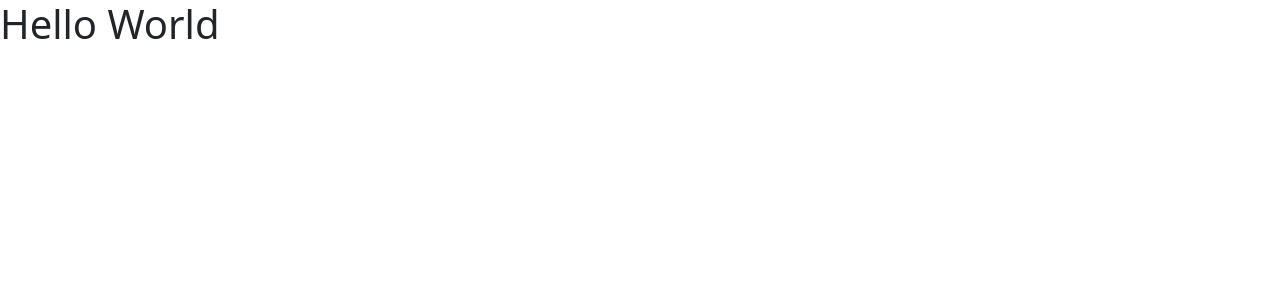
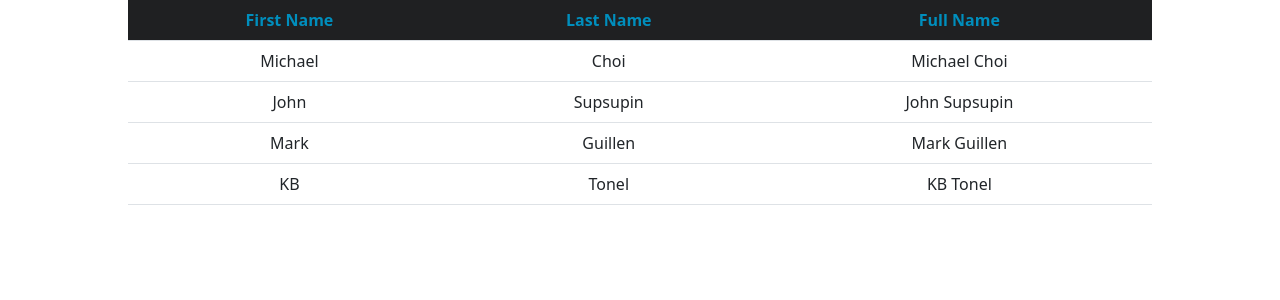
Before and after one commit to JonathanJKuhn/BC-Python-HTML-Table, a Flask app: page / in a window 1280 px wide. Shown: the top 300 px of the page. Run offline with Flask 2, Linux system fonts and the light colour scheme.

Commit message:
Added and styled table on index.html

```diff
--- a/server.py
+++ b/server.py
@@ -2,9 +2,16 @@ from flask import Flask, render_template
 
 app = Flask(__name__)
 
+users = [
+   {'first_name' : 'Michael', 'last_name' : 'Choi'},
+   {'first_name' : 'John', 'last_name' : 'Supsupin'},
+   {'first_name' : 'Mark', 'last_name' : 'Guillen'},
+   {'first_name' : 'KB', 'last_name' : 'Tonel'}
+]
+
 @app.route('/')
 def home():
-    return render_template('index.html')
+    return render_template('index.html',users=users)
 
 if __name__ =="__main__":
     app.run(debug=True)
--- /dev/null
+++ b/static/css/style.css
@@ -0,0 +1,10 @@
+.table {
+    margin: 0 auto;
+    width: 80%;
+    text-align: center;
+}
+
+thead {
+    background-color: #1f2022;
+    color: #008ebd;
+}
--- a/templates/index.html
+++ b/templates/index.html
@@ -5,9 +5,27 @@
     <meta http-equiv="X-UA-Compatible" content="IE=edge">
     <meta name="viewport" content="width=device-width, initial-scale=1.0">
     <link href="https://cdn.jsdelivr.net/npm/bootstrap@5.2.0/dist/css/bootstrap.min.css" rel="stylesheet" integrity="sha384-gH2yIJqKdNHPEq0n4Mqa/HGKIhSkIHeL5AyhkYV8i59U5AR6csBvApHHNl/vI1Bx" crossorigin="anonymous">
+    <link rel="stylesheet" href="/static/css/style.css">
     <title>HTML Table</title>
 </head>
 <body>
-    <h1>Hello World</h1>
+    <table class="table">
+        <thead>
+            <tr>
+                <th scope="col">First Name</th>
+                <th scope="col">Last Name</th>
+                <th scope="col">Full Name</th>
+            </tr>
+        </thead>
+        <tbody>
+            {% for user in users %}
+                <tr>
+                    <td>{{user['first_name']}}</td>
+                    <td>{{user['last_name']}}</td>
+                    <td>{{user['first_name']}} {{user['last_name']}}</td>
+                </tr>
+            {% endfor %}
+        </tbody>
+    </table>
 </body>
 </html>
```
